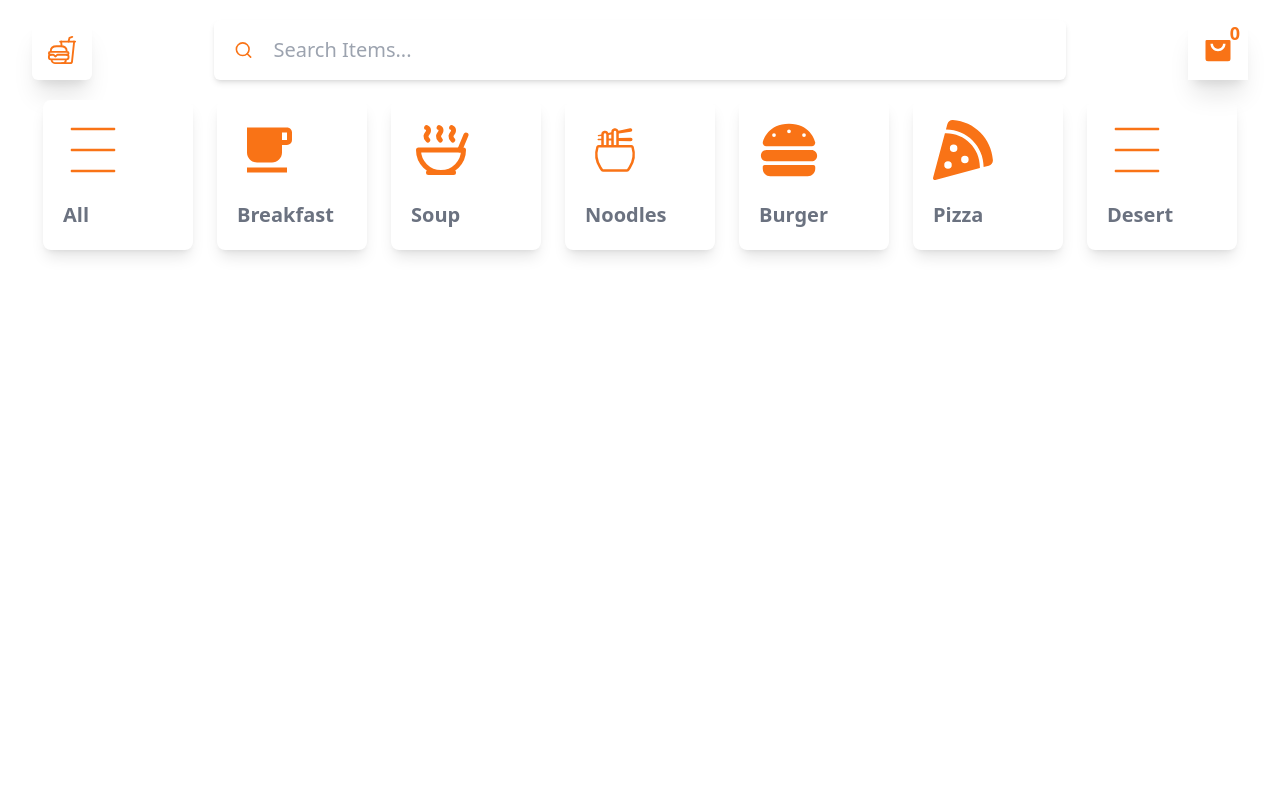
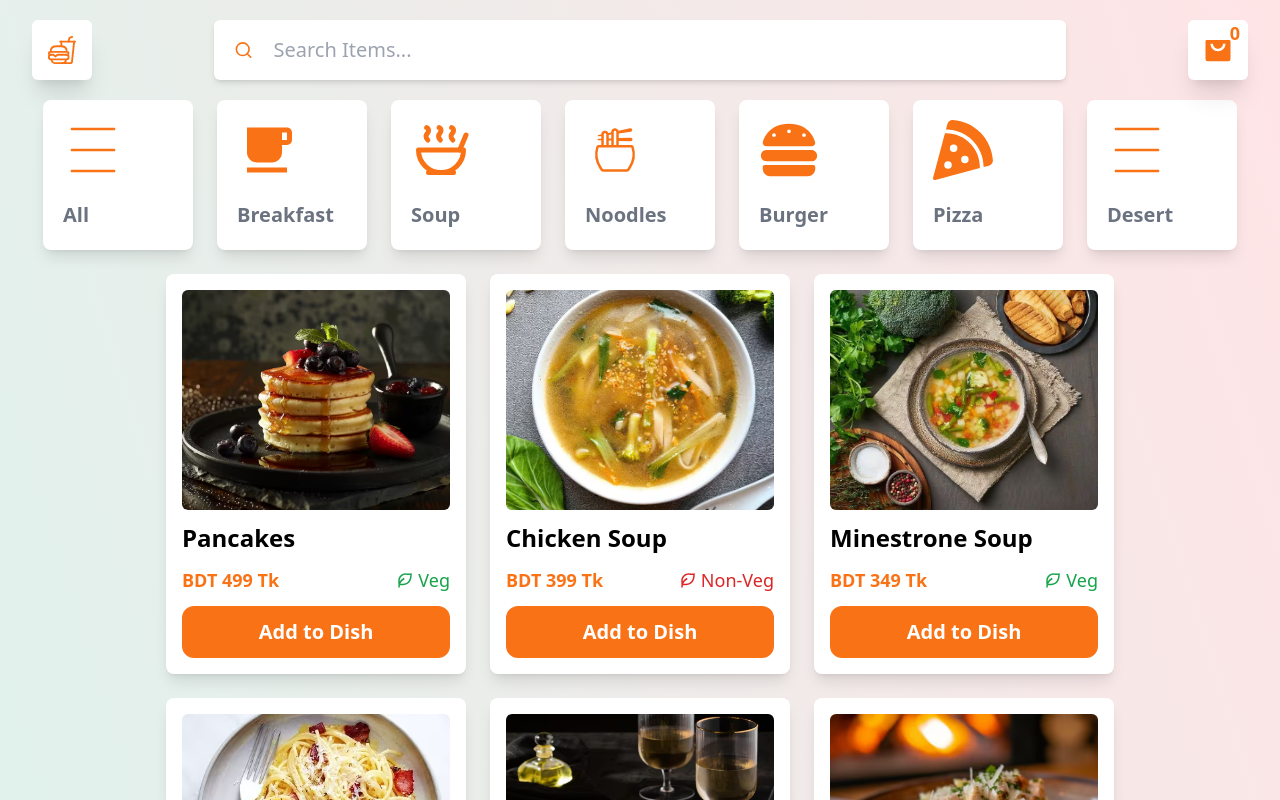
Before and after one commit to Torabarnob203311003/Food-Delivery, a React (Vite) app: page / in a window 1280 px wide. Shown: the top 800 px of the page. Built offline with nearby package versions, Linux system fonts and the light colour scheme.

Commit message:
cards are added

```diff
--- /dev/null
+++ b/src/Components/Card.jsx
@@ -0,0 +1,41 @@
+import React from 'react';
+import { RiLeafLine } from 'react-icons/ri';
+
+function Card({ item }) {
+  return (
+    <div className='w-[300px] h-[400px] bg-white p-4 rounded-lg flex flex-col gap-3 shadow-lg'>
+      <div className='w-full h-[60%] overflow-hidden'>
+        <img
+          src={item.food_image}
+          alt={item.food_name}
+          className='object-cover w-full h-full rounded-md'
+        />
+      </div>
+      <div className='text-2xl font-semibold'>{item.food_name}</div>
+      <div className='w-full flex justify-between items-center'>
+        <div className='text-lg font-semibold text-orange-500'>
+          BDT {item.price} Tk
+        </div>
+        <div className='flex items-center text-lg font-medium'>
+          <RiLeafLine
+            className={`mr-1 ${
+              item.food_type === 'veg' ? 'text-green-600' : 'text-red-600'
+            }`}
+          />
+          <span
+            className={`${
+              item.food_type === 'veg' ? 'text-green-600' : 'text-red-600'
+            }`}
+          >
+            {item.food_type === 'veg' ? 'Veg' : 'Non-Veg'}
+          </span>
+        </div>
+      </div>
+      <button className='w-full p-3 bg-orange-500 rounded-xl text-xl text-white hover:bg-yellow-100 hover:text-orange-500 font-semibold transition-all'>
+        Add to Dish
+      </button>
+    </div>
+  );
+}
+
+export default Card;
--- /dev/null
+++ b/src/Components/FoodList.jsx
@@ -0,0 +1,15 @@
+import React from 'react';
+import food_items from '../Data/Food.js'; // adjust path as needed
+import Card from './Card';
+
+function FoodList() {
+  return (
+    <div className='flex flex-wrap gap-6 justify-center p-6'>
+      {food_items.map(item => (
+        <Card key={item.id} item={item} />
+      ))}
+    </div>
+  );
+}
+
+export default FoodList;
--- a/src/Components/Nav.jsx
+++ b/src/Components/Nav.jsx
@@ -5,7 +5,7 @@ import { IoFastFoodOutline } from 'react-icons/io5';
 
 function Nav() {
   return (
-    <div className=' w-full h-[100px] flex  justify-between items-center px-8'>
+    <div className=' w-full h-[100px] flex  justify-between items-center px-5 md:px-8 '>
       <div className=' w-[60px] h-[60px] bg-white flex justify-center items-center rounded-md shadow-xl '>
         <IoFastFoodOutline className='w-[30px] h-[30px] text-orange-500' />
       </div>
@@ -18,12 +18,12 @@ function Nav() {
         />
       </form>
 
-      <div className=' w-[60px] h-[60px] bg-white flex justify-center items-center shadow-xl  relative '>
+      <div className=' w-[60px] h-[60px] bg-white flex justify-center items-center shadow-xl  relative rounded-md '>
         <span className=' absolute top-0 right-2 font-bold text-[18px] text-orange-500'>
           {' '}
           0
         </span>
-        <BiSolidShoppingBagAlt className='w-[30px] h-[30px] text-orange-500  ' />
+        <BiSolidShoppingBagAlt className='w-[30px] h-[30px] text-orange-500   ' />
       </div>
     </div>
   );
--- a/src/Data/Food.js
+++ b/src/Data/Food.js
@@ -1,30 +1,30 @@
-import image1 from './assets/image1.avif';
-import image2 from './assets/image2.avif';
-import image3 from './assets/image3.avif';
-import image4 from './assets/image4.avif';
-import image5 from './assets/image5.avif';
-import image6 from './assets/image6.avif';
-import image7 from './assets/image7.avif';
-import image8 from './assets/image8.avif';
-import image9 from './assets/image9.avif';
-import image10 from './assets/image10.avif';
-import image11 from './assets/image11.avif';
-import image12 from './assets/image12.avif';
-import image13 from './assets/image13.avif';
-import image14 from './assets/image14.webp';
-import image15 from './assets/image15.avif';
-import image16 from './assets/image16.avif';
-import image17 from './assets/image17.avif';
-import image18 from './assets/image18.avif';
-import image19 from './assets/image19.avif';
-import image20 from './assets/image20.avif';
-import image21 from './assets/image21.avif';
-import image22 from './assets/image22.avif';
-import image23 from './assets/image23.avif';
-import image24 from './assets/image24.avif';
-import image25 from './assets/image25.avif';
+import image1 from '../assets/image1.avif';
+import image2 from '../assets/image2.avif';
+import image3 from '../assets/image3.avif';
+import image4 from '../assets/image4.avif';
+import image5 from '../assets/image5.avif';
+import image6 from '../assets/image6.avif';
+import image7 from '../assets/image7.avif';
+import image8 from '../assets/image8.avif';
+import image9 from '../assets/image9.avif';
+import image10 from '../assets/image10.avif';
+import image11 from '../assets/image11.avif';
+import image12 from '../assets/image12.avif';
+import image13 from '../assets/image13.avif';
+import image14 from '../assets/image14.webp';
+import image15 from '../assets/image15.avif';
+import image16 from '../assets/image16.avif';
+import image17 from '../assets/image17.avif';
+import image18 from '../assets/image18.avif';
+import image19 from '../assets/image19.avif';
+import image20 from '../assets/image20.avif';
+import image21 from '../assets/image21.avif';
+import image22 from '../assets/image22.avif';
+import image23 from '../assets/image23.avif';
+import image24 from '../assets/image24.avif';
+import image25 from '../assets/image25.avif';
 
-export const food_items = [
+const food_items = [
   {
     id: 1,
     food_name: 'Pancakes',
@@ -251,3 +251,5 @@ export const food_items = [
     price: 899,
   },
 ];
+
+export default food_items;
--- a/src/pages/Home.jsx
+++ b/src/pages/Home.jsx
@@ -2,21 +2,25 @@ import React from 'react';
 import Nav from '../Components/Nav';
 import Catagories from '../Components/Catagories';
 
+import FoodList from '../Components/FoodList';
+
 function Home() {
   return (
-    <div className=' bg-white w-full min-h-[100vh]'>
+    <div className='bg-gradient-to-bl from-[#ffe4e6] to-[#ccfbf1] w-full min-h-[100vh]'>
       <Nav />
 
-      <div className=' flex flex-wrap justify-center items-center gap-6 w-[100%]'>
-        {Catagories.map(item => {
-          return (
-            <div className=' w-[150px] h-[150px ] bg-white flex  flex-col items-start gap-5 p-5 justify-start text-[20px] font-semibold text-gray-500 rounded-lg shadow-lg hover:bg-yellow-100  cursor-pointer  transition-all duration-200 '>
-              {item.icon}
-              {item.name}
-            </div>
-          );
-        })}
+      <div className='flex flex-wrap justify-center items-center gap-6 w-[100%]'>
+        {Catagories.map(item => (
+          <div
+            key={item.name}
+            className='w-[150px] h-[150px] bg-white flex flex-col items-start gap-5 p-5 justify-start text-[20px] font-semibold text-gray-500 rounded-lg shadow-lg hover:bg-yellow-100 cursor-pointer transition-all duration-200'
+          >
+            {item.icon}
+            {item.name}
+          </div>
+        ))}
       </div>
+      <FoodList />
     </div>
   );
 }
```
